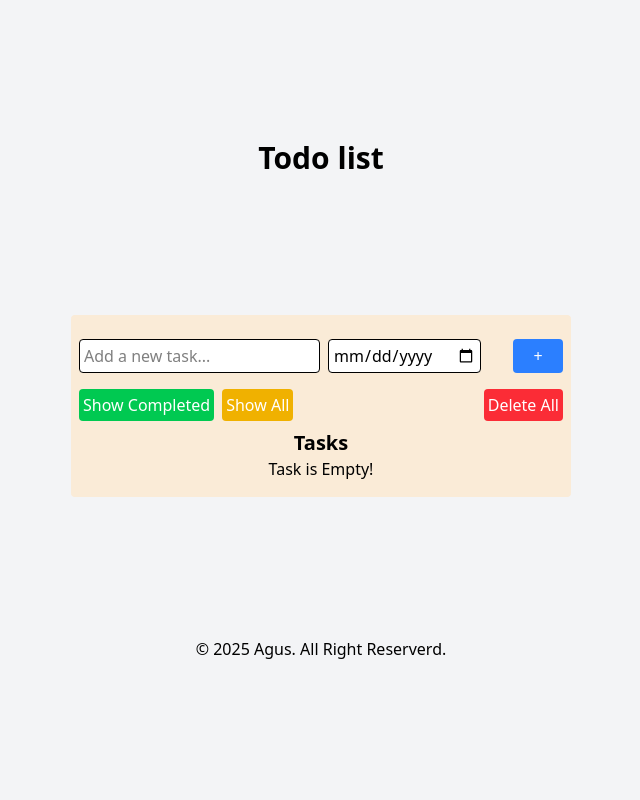
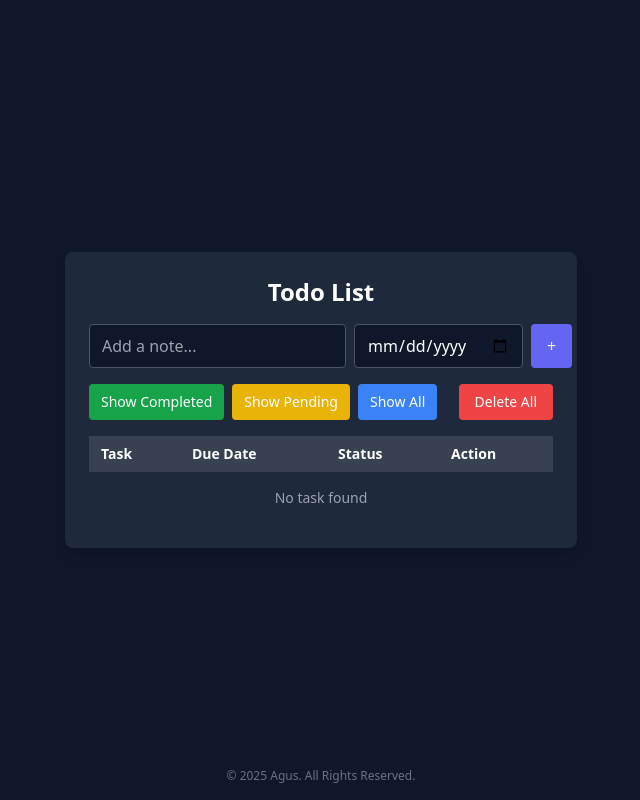
Before and after one commit to Revou-Coding-Camp/codingcamp-7-jul-25-agusmuhamadgi, a plain HTML site: page index.html in a window 1280 px wide. Both pictures are taken after a click on the button "Show Completed". Shown: the whole page, without its empty margins (319-959 px from the left). Drawn offline with nearby package versions, Linux system fonts and the light colour scheme.

Commit message:
Refactor HTML structure and enhance JavaScript functionality for task management

```diff
--- a/index.html
+++ b/index.html
@@ -1,63 +1,63 @@
 <!DOCTYPE html>
 <html lang="en">
 <head>
-    <meta charset="UTF-8">
-    <meta name="viewport" content="width=device-width, initial-scale=1.0">
-    <title>Todo Agus</title>
+  <meta charset="UTF-8" />
+  <meta name="viewport" content="width=device-width, initial-scale=1.0"/>
+  <title>Todo Agus</title>
 
-    <!-- Link External CSS -->
-     <link rel="stylesheet" href="css/style.css">
+  <!-- Tailwind CSS CDN -->
+  <script src="https://cdn.tailwindcss.com"></script>
+</head>
+<body class="flex items-center justify-center min-h-screen bg-[#0f172a] text-white font-sans">
 
-     <!-- Tailwind CSS CDN -->
-     <script src="https://cdn.jsdelivr.net/npm/@tailwindcss/browser@4"></script>
-</head>
-<body class="flex flex-col items-center justify-evenly min-h-screen bg-gray-100">
-    <!-- Hero Website -->
-    <header>
-        <h1 class="text-3xl font-bold">Todo list</h1>
-    </header>
+  <!-- Container -->
+  <main class="bg-[#1e293b] p-6 rounded-lg shadow-lg w-full max-w-lg">
+    <!-- Title -->
+    <h1 class="text-2xl font-semibold text-center mb-4">Todo List</h1>
 
-    <main class="py-[16px] rounded">
-        <!-- Todo Input -->
-         <form class="flex justify-between p-[8px]">
-            <div class="flex gap-[8px]">
-                <input type="text" id="task-input" class="border rounded p-[4px] bg-white" placeholder="Add a new task..." required>
-                <input type="date" id="due-date-date" class="border rounded p-[4px] bg-white" placeholder="Due date"  required>
-            </div>
+    <!-- Input Section -->
+    <form class="flex flex-col sm:flex-row gap-2 mb-4">
+      <input type="text" id="task-input" placeholder="Add a note..." class="flex-1 bg-[#0f172a] text-white border border-gray-600 rounded px-3 py-2 placeholder-gray-400" required>
+      <input type="date" id="due-date" class="bg-[#0f172a] text-white border border-gray-600 rounded px-3 py-2" required>
+      <button type="button" onclick="addTask();" class="bg-indigo-500 hover:bg-indigo-600 text-white px-4 py-2 rounded">+</button>
+    </form>
 
-            <button type="button" class="bg-blue-500 text-white p-[4px] rounded w-[50px]"
-            onclick="addTask();">+</button>
-         </form>
+    <!-- Action Buttons -->
+    <div class="flex justify-between mb-4 flex-wrap gap-2">
+      <div class="flex gap-2">
+        <button class="bg-green-600 hover:bg-green-700 text-white px-3 py-2 rounded text-sm" onclick="filterTasks('completed')">Show Completed</button>
+        <button class="bg-yellow-500 hover:bg-yellow-600 text-white px-3 py-2 rounded text-sm" onclick="filterTasks('pending')">Show Pending</button>
+        <button class="bg-blue-500 hover:bg-blue-600 text-white px-3 py-2 rounded text-sm" onclick="filterTasks('all')">Show All</button>
+      </div>
+      <button class="bg-red-500 hover:bg-red-600 text-white px-4 py-2 rounded text-sm" onclick="deleteAllTasks()">Delete All</button>
+    </div>
 
-         <!-- Todo Actions -->
-         <section class="flex justify-between p-[8px]">
-            <div class="flex gap-[8px]">
-                <button class="bg-green-500 text-white p-[4px] rounded" onclick="markAllAsDone();">Show Completed</button>
-                <button class="bg-yellow-500 text-white p-[4px] rounded" onclick="showCompletedTasks();">Show All</button>
+    <!-- Task Table -->
+    <div class="overflow-x-auto">
+      <table class="w-full text-sm text-left">
+        <thead class="bg-gray-700 text-white">
+          <tr>
+            <th class="px-3 py-2">Task</th>
+            <th class="px-3 py-2">Due Date</th>
+            <th class="px-3 py-2">Status</th>
+            <th class="px-3 py-2">Action</th>
+          </tr>
+        </thead>
+        <tbody id="task-table-body">
+          <tr>
+            <td colspan="4" class="text-center text-gray-400 py-4">No task found</td>
+          </tr>
+        </tbody>
+      </table>
+    </div>
+  </main>
 
-            </div>
+  <!-- Footer -->
+  <footer class="absolute bottom-4 text-gray-500 text-xs text-center w-full">
+    © 2025 Agus. All Rights Reserved.
+  </footer>
 
-            <button class="bg-red-500 text-white p-[4px] rounded" onclick="deleteAllTasks();">Delete All</button>
-
-         </section>
-
-        <!-- Todo List -->
-         <section>
-            <header>
-                <h2 class="text-xl font-bold">Tasks</h2>
-            </header>
-
-            <!-- Task List -->
-             <div>
-                <p>Task is Empty!</p>
-             </div>
-         </section>
-    </main>
-
-    <footer>
-        <span>© 2025 Agus. All Right Reserverd.</span>
-    </footer>
-    <!-- JavaScript External -->
-    <script src="js/script.js"></script>
+  <!-- External Script -->
+  <script src="js/script.js"></script>
 </body>
 </html>
--- a/js/script.js
+++ b/js/script.js
@@ -1,16 +1,18 @@
+// Global List
+let task = [];
+let currentFilter = 'all'; // nilai default
 
-//  Global List
-let task =[];
-// Function to add a task
-function addTask(){
+//Function to add a task
+function addTask() {
     const taskInput = document.getElementById("task-input");
-    const dueDateInput = document.getElementById("due-date-input");
+    const dueDateInput = document.getElementById("due-date");
 
-    //validate input
-    if(taskInput.value.trim() === "" || dueDateInput.value.trim() === ""){
+    // Validate input
+    if (taskInput.value.trim() === "" || dueDateInput.value.trim() === "") {
         alert("Please fill in both task and due date.");
         return;
-    } else {
+    }
+
     // Create a new task object
     const newTask = {
         id: Date.now(),
@@ -19,21 +21,80 @@ function addTask(){
         completed: false
     };
 
-        // Add the new task to the task array
+    // Add the new task to the global task array
     task.push(newTask);
-
-        // Clear the input fields
     taskInput.value = "";
     dueDateInput.value = "";
-
-        // Log the new task (for demonstration purposes)
     displayTasks();
 }
 
 function displayTasks() {
-    const taskList = document.getElementById("task-list");
-    taskList.innerHTML = ""; // Clear the current list
+    const tableBody = document.getElementById("task-table-body");
+    tableBody.innerHTML = "";
 
+    let filteredTasks = task;
+    if (currentFilter === "completed") {
+        filteredTasks = task.filter(item => item.completed);
+    } else if (currentFilter === "pending") {
+        filteredTasks = task.filter(item => !item.completed);
+    }
 
+    if (filteredTasks.length === 0) {
+        tableBody.innerHTML = `
+            <tr>
+                <td colspan="4" class="text-center text-gray-400 py-4">No task found</td>
+            </tr>
+        `;
+        return;
     }
+
+    filteredTasks.forEach((item) => {
+        const row = document.createElement("tr");
+        row.className = "border-b border-gray-700";
+
+        row.innerHTML = `
+            <td class="px-3 py-2 ${item.completed ? 'line-through text-gray-500' : ''}">${item.name}</td>
+            <td class="px-3 py-2">${item.dueDate}</td>
+            <td class="px-3 py-2">${item.completed ? "Completed" : "Pending"}</td>
+            <td class="px-3 py-2">
+                <button onclick="toggleTask(${item.id})" class="bg-green-500 hover:bg-green-600 text-white px-2 py-1 rounded text-xs">
+                    ${item.completed ? "Undo" : "Done"}
+                </button>
+                <button onclick="deleteTask(${item.id})" class="bg-red-500 hover:bg-red-600 text-white px-2 py-1 rounded text-xs ml-1">
+                    Delete
+                </button>
+            </td>
+        `;
+        tableBody.appendChild(row);
+    });
 }
+
+function deleteTask(id) {
+    task = task.filter(item => item.id !== id);
+    displayTasks();
+}
+
+// Function to delete all task
+function deleteAllTasks() {
+    tasks = []; // Clear the tasks array
+    displayTasks(); // Refresh the displayed task list
+}
+
+function toggleTask(id) {
+    task = task.map(item => {
+        if (item.id === id) {
+            return {
+                ...item,
+                completed: !item.completed
+            };
+        }
+        return item;
+    });
+    displayTasks();
+}
+
+// Filter Tasks by Status
+function filterTasks(type) {
+    currentFilter = type;
+    displayTasks();
+}
```
Lines whose indentation alone changed are shown as unchanged.
